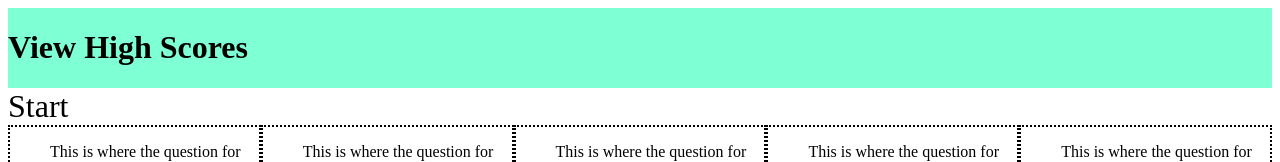
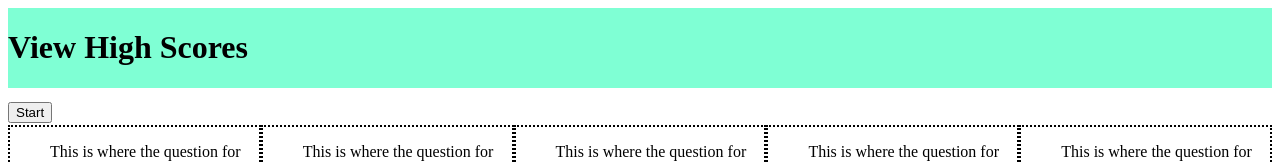
Before and after one commit to RainbowToad/coding-quiz, a plain HTML site: page index.html in a window 1280 px wide. Shown: the top 162 px of the page. Drawn offline with Linux system fonts and the light colour scheme.

Commit message:
Adjusted start button

```diff
--- a/index.html
+++ b/index.html
@@ -13,7 +13,7 @@
         <h1 id="timer"></h1>
     </header>
     <div id="start-btn">
-        <btn> Start </btn>
+        <button> Start </button>
     </div>
 
     <main>
```
